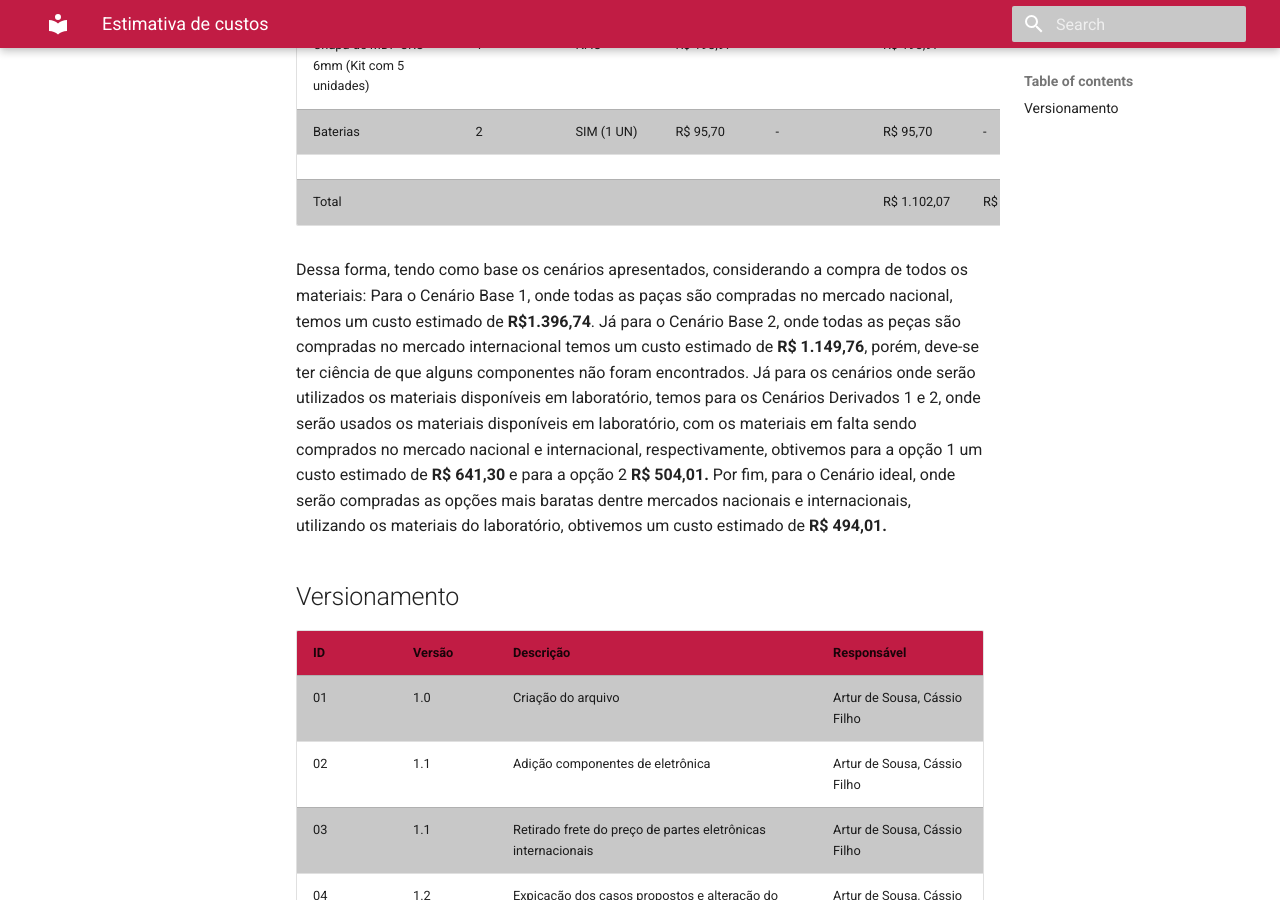
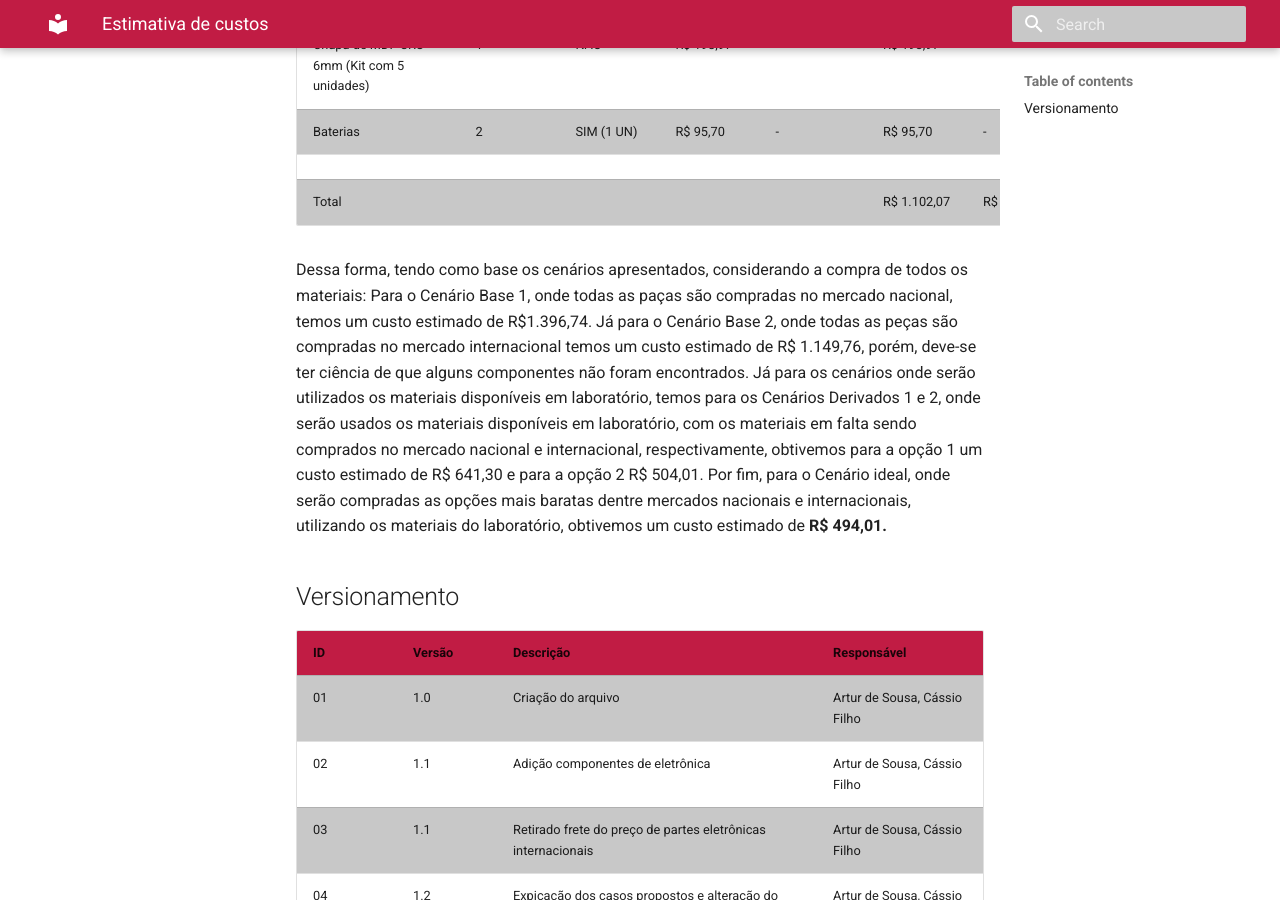
Before and after one commit to Calcioft/ScanPoint, an MkDocs documentation site: the page built from docs/geral/estimativa-custos.md, in a window 1280 px wide and 900 px high, scrolled down 1980 px. Built offline with MkDocs 1.6.1 and Material for MkDocs 9.7.7, drawn with Linux system fonts in a browser that asks for light colours.

```diff
--- a/docs/geral/estimativa-custos.md
+++ b/docs/geral/estimativa-custos.md
@@ -46,12 +46,12 @@ e internacionais. A relação de preços e cenários podem ser encontradas abaix
 
 Dessa forma, tendo como base os cenários apresentados, considerando a compra de todos os materiais:
 Para o Cenário Base 1, onde todas as paças são compradas no mercado nacional, temos um custo estimado
-de __R$1.396,74__. Já para o Cenário Base 2, onde todas as peças são compradas no mercado internacional
-temos um custo estimado de __R$ 1.149,76__, porém, deve-se ter ciência de que alguns componentes não foram
+de R$1.396,74. Já para o Cenário Base 2, onde todas as peças são compradas no mercado internacional
+temos um custo estimado de R$ 1.149,76, porém, deve-se ter ciência de que alguns componentes não foram
 encontrados. Já para os cenários onde serão utilizados os materiais disponíveis em laboratório, temos
 para os Cenários Derivados 1 e 2, onde serão usados os materiais disponíveis em laboratório, com os
 materiais em falta sendo comprados no mercado nacional e internacional, respectivamente, obtivemos
-para a opção 1 um custo estimado de __R$ 641,30__ e para a opção 2 __R$ 504,01.__
+para a opção 1 um custo estimado de R$ 641,30 e para a opção 2 R$ 504,01.
 Por fim, para o Cenário ideal, onde serão compradas as opções mais baratas dentre mercados nacionais e
 internacionais, utilizando os materiais do laboratório, obtivemos um custo estimado de __R$ 494,01.__
 
```
